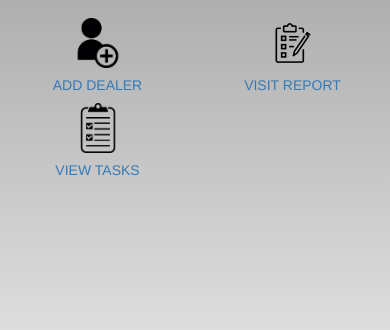
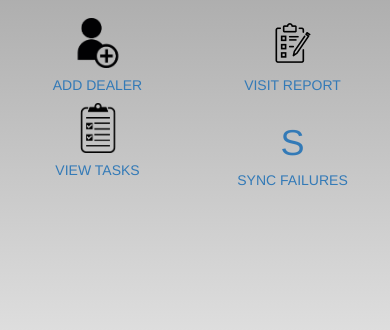
Before and after one commit to ksaini/track_client, a plain HTML site: page www/dashboard.html in a window 390 px wide. Shown: the part 54-384 px from the top of the page. Drawn offline with Linux system fonts and the light colour scheme; some packages are replaced by stand-ins of ours.

Commit message:
sync on dashboard

```diff
--- a/www/dashboard.html
+++ b/www/dashboard.html
@@ -65,7 +65,11 @@
 					<img class="img-responsive" width="50" height="50" src="./img/tasks.png">
 					<h5>View Tasks</h5></a></center>
 				</div>
-
+				<div class="content col-md-3 col-xs-6"><center>
+					<a href="./sync.html">
+					<h1>S</h1>
+					<h5>Sync Failures</h5></a></center>
+				</div>
 
 			</div>
 		</div>
```
